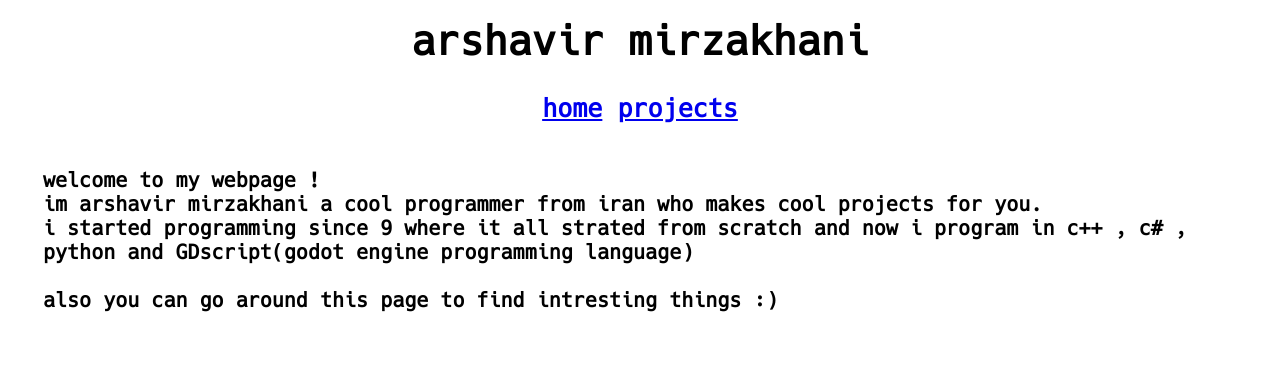
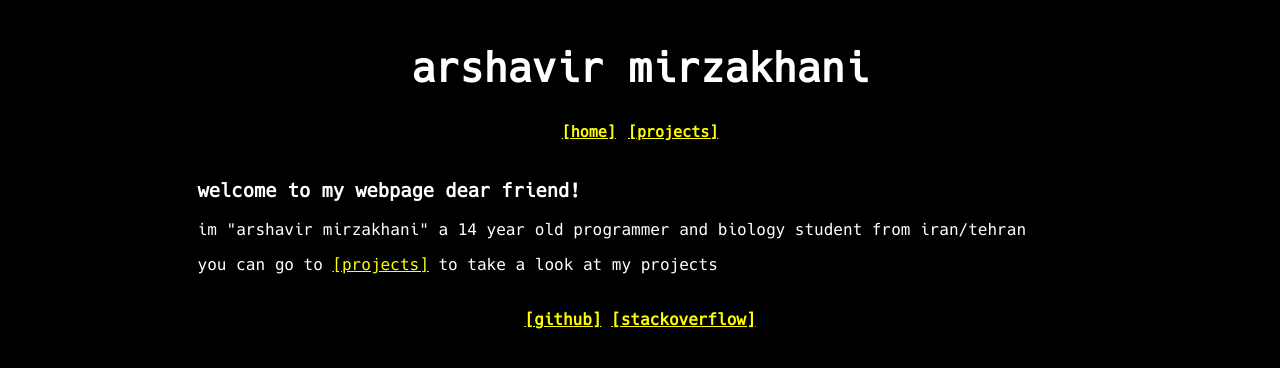
Before and after one commit to arshavirmirzakhani/arshavirmirzakhani, a plain HTML site: page index.html in a window 1280 px wide. Drawn offline with Linux system fonts and the light colour scheme.

Commit message:
website update

```diff
--- a/index.html
+++ b/index.html
@@ -5,19 +5,22 @@
     <title>arshavir mirzakhani - home</title>
   </head>
   <body>
-    <header>arshavir mirzakhani</header>
+    <header>
+      <h1>arshavir mirzakhani</h1>
+      <nav>
+        <a href="index.html" style="font-size: 15px;">[home]</a>
+        <a href="project.html" style="font-size: 15px;">[projects]</a>
+      </nav>
+    </header>
 
-    <nav class="menu">
-      <a href="index.html">home</a>
-      <a href="projects.html">projects</a>
-    </nav>
+    <div id="content">
+      <h3>welcome to my webpage dear friend!</h3>
+      <p>im "arshavir mirzakhani" a 14 year old programmer and biology student from iran/tehran</p>
+      <p>you can go to <a href="project.html">[projects]</a> to take a look at my projects</p>
+    </div>
 
-
-    <div class="content">
-      welcome to my webpage ! <br>
-      im arshavir mirzakhani a cool programmer from iran who makes cool projects for you. <br>
-      i started programming since 9 where it all strated from scratch and now i program in c++ , c# , python and GDscript(godot engine programming language) <br><br>
-      also you can go around this page to find intresting things :)
-    </div>
+    <footer>
+      <a href="https://github.com/arshavirmirzakhani/">[github]</a> <a href="https://stackoverflow.com/users/17760681/arshavir-mirzakhani">[stackoverflow]</a>
+    </footer>
   </body>
 </html>
--- a/stylesheet.css
+++ b/stylesheet.css
@@ -4,33 +4,35 @@
 }
 
 body {
-    background-color: ffffff;
+    color: #ffffff;
+    background-color: #000000;
     font-family: hack;
 
 }
 
 header {
     text-align: center;
-    font-size: 40px;
+    font-size: 20px;
     padding: 10px;
     font-weight: bolder;
 }
 
-.menu {
-    color: #2fbd55;
-    font-size: 25px;
+footer {
+    text-align: center;
     padding: 10px;
-    padding-top: 20px;
-    text-align: center;
     font-weight: bolder;
-
 }
 
-.content {
-    color: #000000;
-    font-size: 20px;
-    padding: 35px;
-    text-align: left;
-    font-weight: bolder;
+a {
+    color: #ffff00;
+}
 
+a:hover {
+    color: #00ff00;
 }
+
+#content {
+    padding: 10px;
+    margin: auto;
+    width: 70%;
+}
```
Also changed, not shown: project.html (added, +31 -0 lines), projects.html (deleted, +0 -23 lines).
